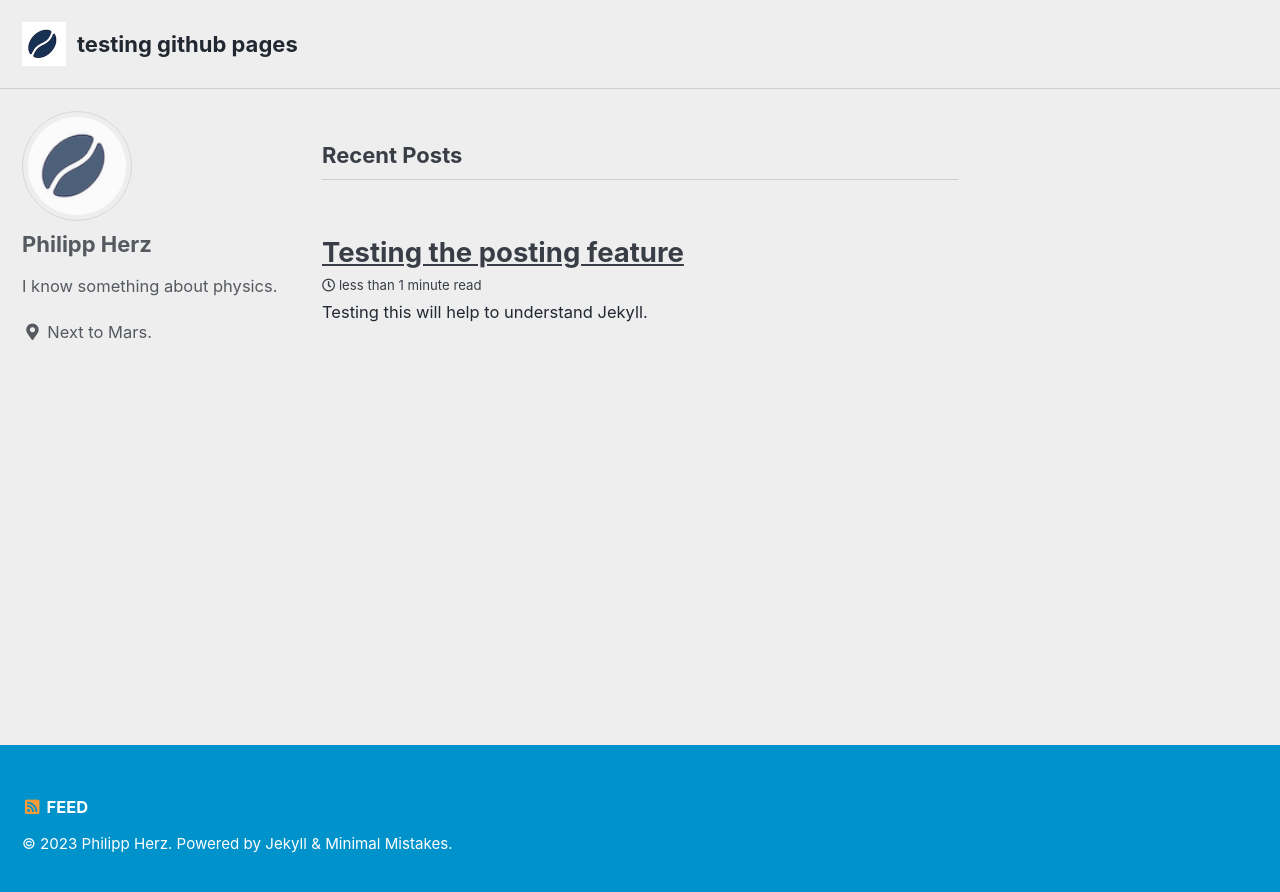
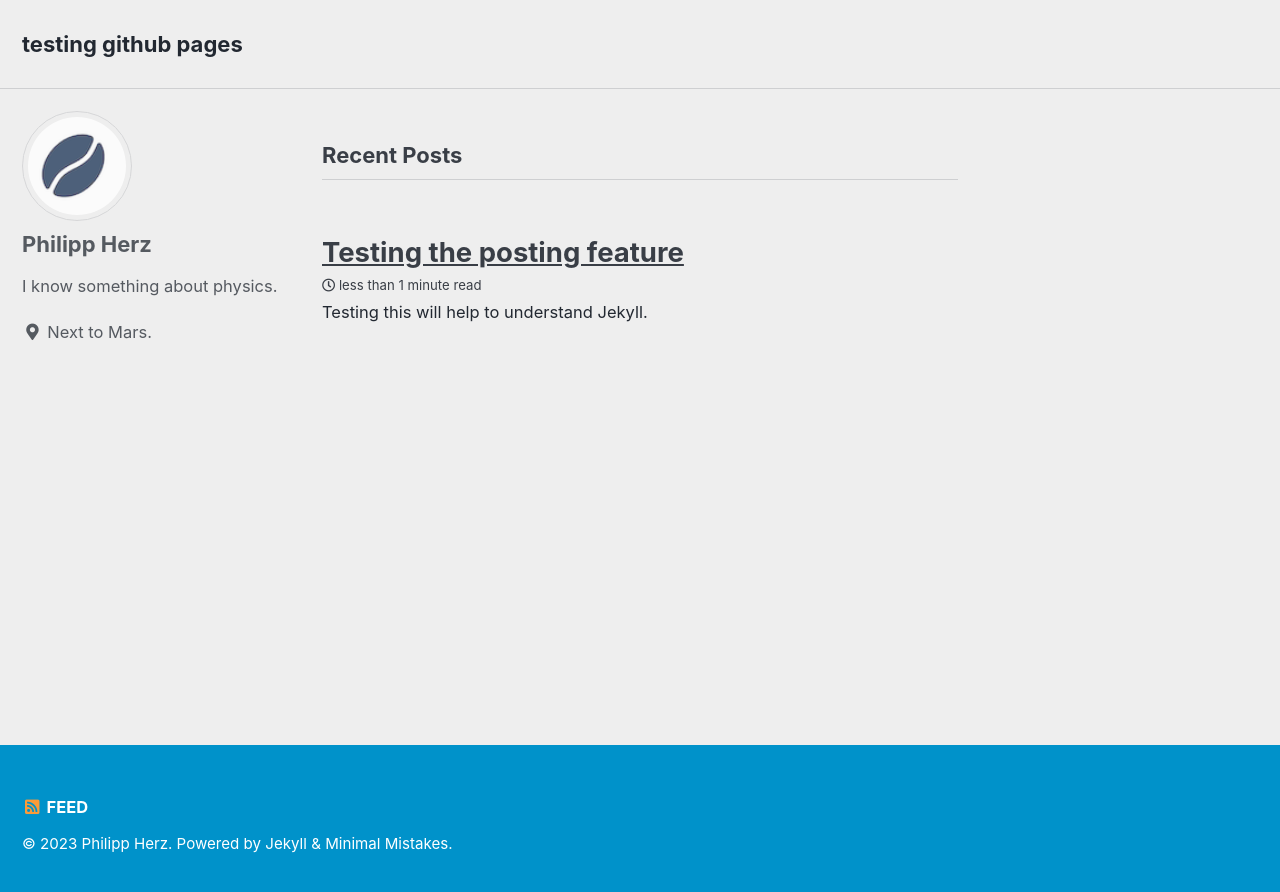
Before and after one commit to herzphi/herzphi.github.io, a Jekyll site: the page built from index.html, in a window 1280 px wide. Shown: the top 892 px of the page. Built offline with Jekyll 4.4.1, drawn with Linux system fonts in a browser that asks for light colours; cached includes are drawn as plain includes; the list of posts is cut into pages by our own code.

Commit message:
removed logo

```diff
--- a/_config.yml
+++ b/_config.yml
@@ -25,7 +25,7 @@ url                      : # the base hostname & protocol for your site e.g. "ht
 baseurl                  : # the subpath of your site, e.g. "/blog"
 repository               : # GitHub username/repo-name e.g. "mmistakes/minimal-mistakes"
 teaser                   : # path of fallback teaser image, e.g. "/assets/images/500x300.png"
-logo                     : "/assets/images/88x88.png"
+logo                     : #"/assets/images/88x88.png"
 masthead_title           : # overrides the website title displayed in the masthead, use " " for no title
 # breadcrumbs            : false # true, false (default)
 words_per_minute         : 200
```
